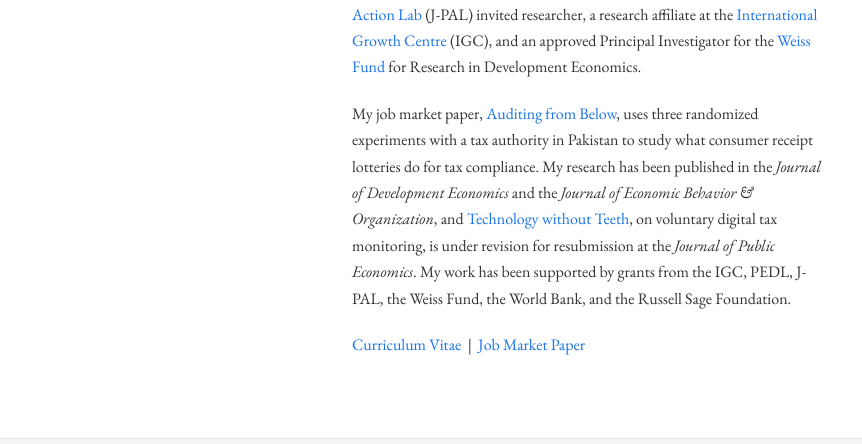
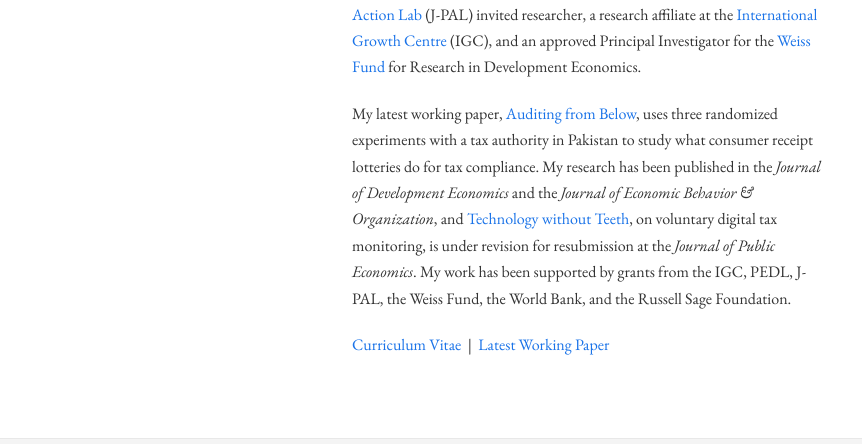
Before and after one commit to sherafghanasad/sherafghanasad.github.io, a Jekyll site: the page built from index.html, in a window 1280 px wide. Shown: the part 611-1055 px from the top of the page, without its empty margins (208-1070 px from the left). Built offline with Jekyll 4.4.1, drawn with Linux system fonts in a browser that asks for light colours.

Commit message:
Drop job market paper label from lottery paper
Co-Authored-By: Claude Fable 5.2 <noreply@anthropic.com>

```diff
--- a/index.html
+++ b/index.html
@@ -34,8 +34,8 @@ permalink: /
 
     <p>I am currently an Assistant Professor of Economics at the <a href="https://www.lums.edu.pk" target="_blank">Lahore University of Management Sciences</a> (LUMS) and have served as a Visiting Assistant Professor at <a href="https://www.iastate.edu" target="_blank">Iowa State University</a>. I am also an <a href="https://www.povertyactionlab.org/" target="_blank">Abdul Latif Jameel Poverty Action Lab</a> (J-PAL) invited researcher, a research affiliate at the <a href="https://www.theigc.org" target="_blank">International Growth Centre</a> (IGC), and an approved Principal Investigator for the <a href="https://weissfund.uchicago.edu" target="_blank">Weiss Fund</a> for Research in Development Economics.</p>
 
-    <p>My job market paper, <a href="https://sherafghanasad.com/compiled-documents/Auditing_from_Below.pdf" target="_blank">Auditing from Below</a>, uses three randomized experiments with a tax authority in Pakistan to study what consumer receipt lotteries do for tax compliance. My research has been published in the <em>Journal of Development Economics</em> and the <em>Journal of Economic Behavior &amp; Organization</em>, and <a href="{{ '/research/' | relative_url }}#working-papers">Technology without Teeth</a>, on voluntary digital tax monitoring, is under revision for resubmission at the <em>Journal of Public Economics</em>. My work has been supported by grants from the IGC, PEDL, J-PAL, the Weiss Fund, the World Bank, and the Russell Sage Foundation.</p>
+    <p>My latest working paper, <a href="https://sherafghanasad.com/compiled-documents/Auditing_from_Below.pdf" target="_blank">Auditing from Below</a>, uses three randomized experiments with a tax authority in Pakistan to study what consumer receipt lotteries do for tax compliance. My research has been published in the <em>Journal of Development Economics</em> and the <em>Journal of Economic Behavior &amp; Organization</em>, and <a href="{{ '/research/' | relative_url }}#working-papers">Technology without Teeth</a>, on voluntary digital tax monitoring, is under revision for resubmission at the <em>Journal of Public Economics</em>. My work has been supported by grants from the IGC, PEDL, J-PAL, the Weiss Fund, the World Bank, and the Russell Sage Foundation.</p>
 
-    <p><a href="https://sherafghanasad.com/compiled-documents/CV.pdf" target="_blank">Curriculum Vitae</a> &nbsp;|&nbsp; <a href="https://sherafghanasad.com/compiled-documents/Auditing_from_Below.pdf" target="_blank">Job Market Paper</a></p>
+    <p><a href="https://sherafghanasad.com/compiled-documents/CV.pdf" target="_blank">Curriculum Vitae</a> &nbsp;|&nbsp; <a href="https://sherafghanasad.com/compiled-documents/Auditing_from_Below.pdf" target="_blank">Latest Working Paper</a></p>
   </div>
 </div>
--- a/research.html
+++ b/research.html
@@ -54,7 +54,7 @@ permalink: /research/
 <div class="publication-entry">
   <p class="pub-title"><a href="https://sherafghanasad.com/compiled-documents/Auditing_from_Below.pdf" target="_blank">Auditing from Below: Experimental Evidence on Consumer Receipt Lotteries</a></p>
   <p class="pub-authors">(with <a href="https://www.isabellemcohen.com/" target="_blank">Isabelle Cohen</a>)</p>
-  <p class="pub-journal"><strong>Job Market Paper</strong></p>
+  <p class="pub-journal">2026</p>
   <details>
     <summary>Abstract (click to expand)</summary>
     <p>Tax authorities with limited enforcement capacity increasingly enlist consumers to monitor firms, most often through receipt lotteries. In three randomized experiments with a tax authority in Pakistan, we study how a lottery changes firms' reporting and beliefs, why consumers take part, and how consumer monitoring interacts with the state's own enforcement. Consumers participated selectively: receipts came from a minority of customers and were concentrated among a few large firms with linked point-of-sale devices. Those who took part responded to reminders and often gave reasons beyond the prize. Nearly half of the receipts are on their face evidence of an offence, yet officers acted on few, and firms' declarations, beliefs about detection and views of the authority did not change detectably. Consumers are also parties to the sale: suggestively, lottery firms were more likely to say that customers ask for a discount to go without a receipt. The authority's own enforcement letter raised point-of-sale use among the lottery's control firms but not among lottery firms, suggesting that consumer monitoring substituted for the authority's enforcement. Where the authority cannot act on what consumers send, rewarding receipts need not increase compliance: the reward gives the customer a claim that the firm can buy back at a discount, and the tax that goes undeclared is shared rather than collected.</p>
```
